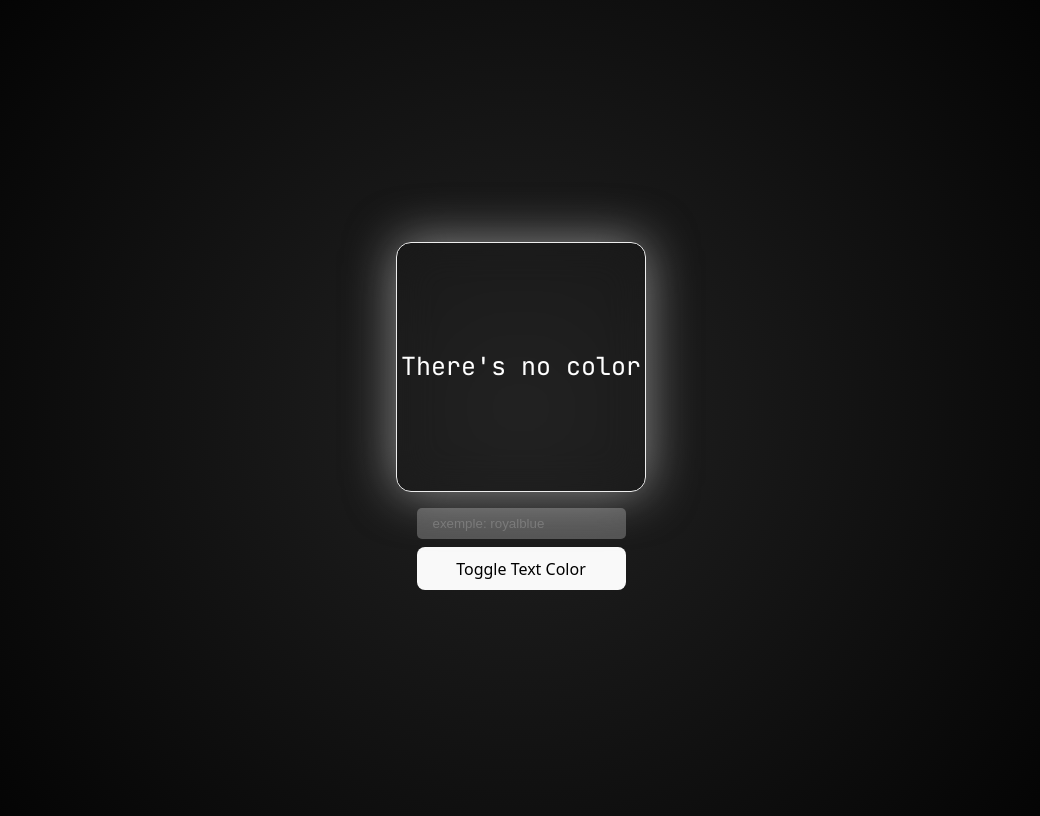
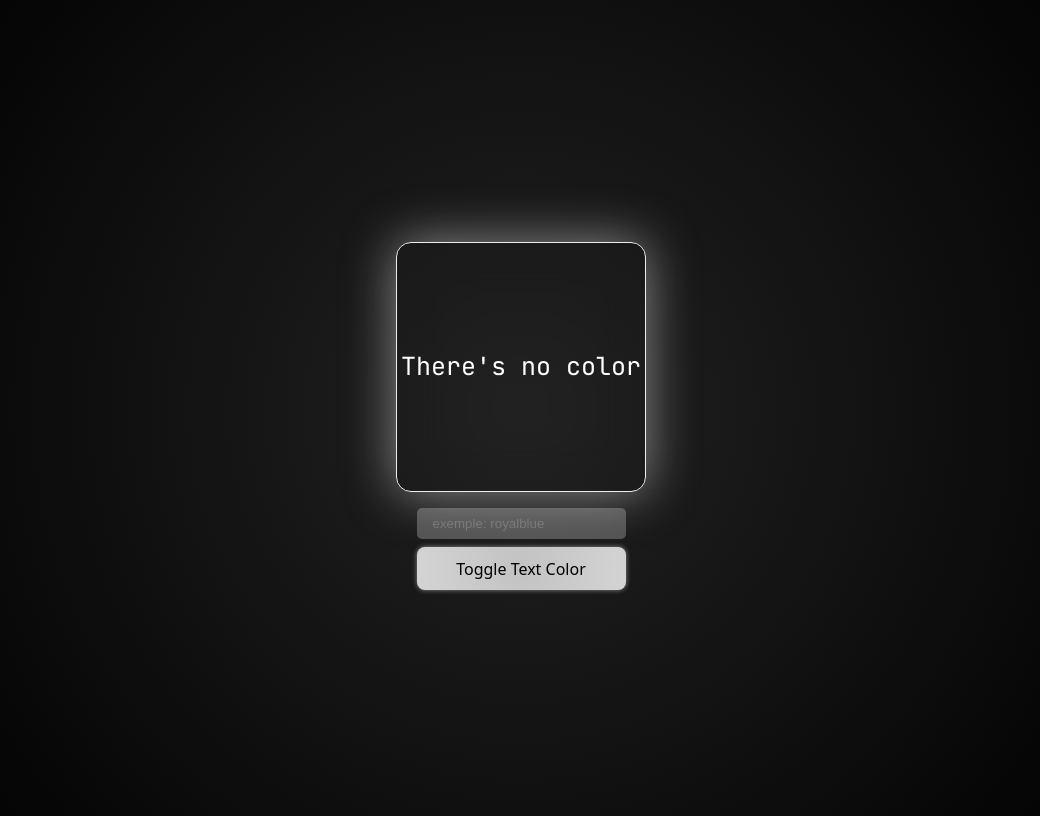
Before and after one commit to NamelessProj/Color-Checker-ReactJS, a React (Vite) app: page / in a window 1280 px wide. Shown: the whole page, without its empty margins (119-1159 px from the left). Built offline with nearby package versions, Linux system fonts and the light colour scheme.

Commit message:
Updating button style

```diff
--- a/src/style.css
+++ b/src/style.css
@@ -110,3 +110,8 @@ input{
     border: none;
     background: rgb(250 250 250 / .25);
 }
+
+button{
+    background: radial-gradient(circle at center, #5555, #8885);
+    box-shadow: 0 0 5px rgb(250 250 250 / .5);
+}
```
